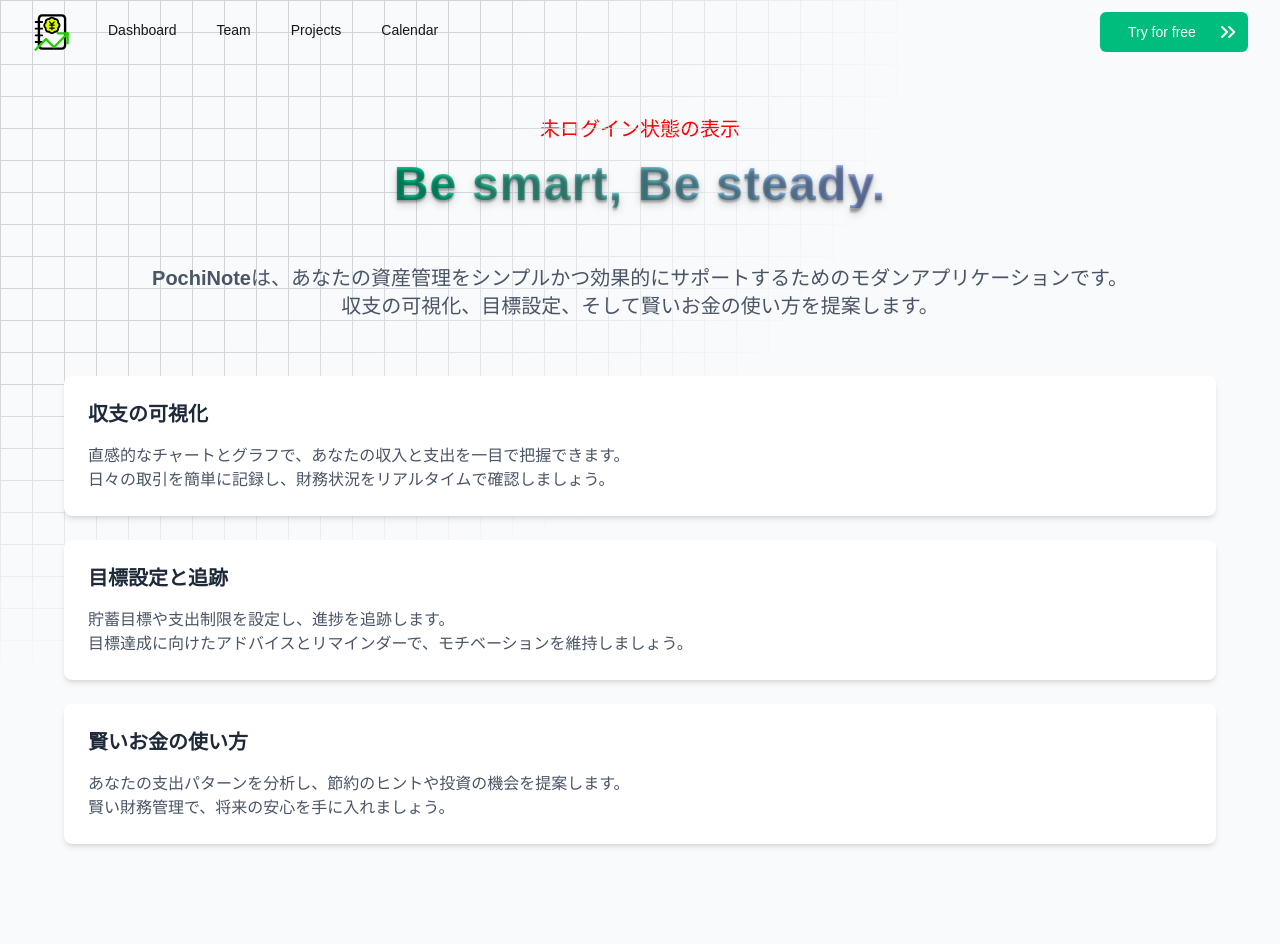
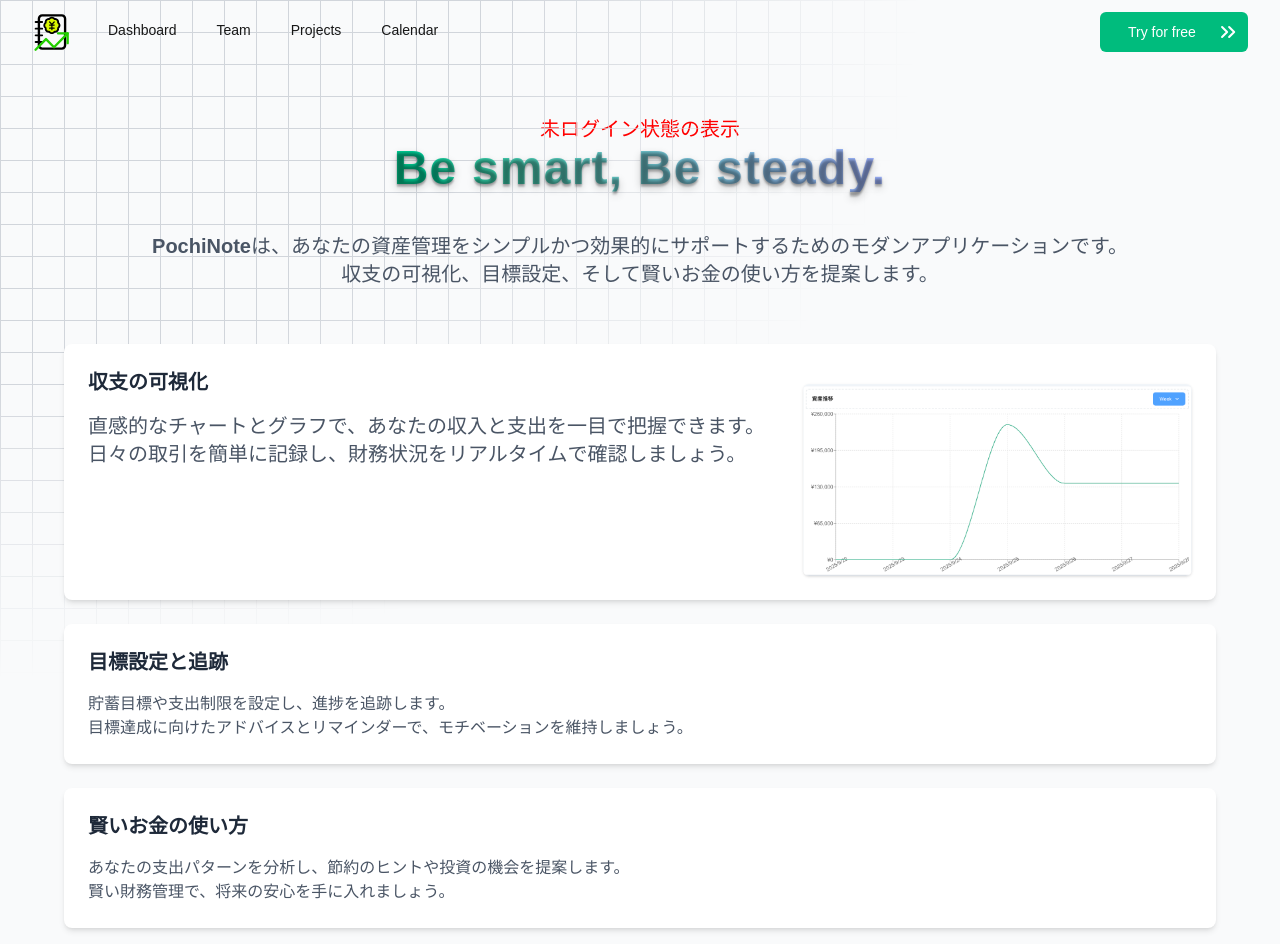
Before and after one commit to I-Dieod/PochiNote, a Next.js app: page / in a window 1280 px wide. Built offline with nearby package versions, Linux system fonts and the light colour scheme.

Commit message:
Update layout of index

```diff
--- a/src/app/page.tsx
+++ b/src/app/page.tsx
@@ -1,9 +1,8 @@
 // src/app/page.tsx
 
-// TODO: releaseブランチのコンソールログは全て削除すること
 "use client";
 
-import { useEffect } from "react";
+import { useEffect, useState } from "react";
 import { useAtom } from "jotai";
 
 import SideBar from "@/components/Home/SideBar";
@@ -14,22 +13,28 @@ import TransactionTable from "@/components/Home/TransactionTable";
 
 import { isLogedInAtom } from "@/atoms/auth/auth.atom";
 import { dropdownOpenAtom } from "@/atoms/BalanceChart.atom";
+import { showSelectorLoginOrSignupAtom } from "@/atoms/NavBar.atom";
 
 export default function Home() {
     const [isLogedIn, setIsLogedIn] = useAtom(isLogedInAtom);
     const [dropdownOpen, setDropdownOpen] = useAtom(dropdownOpenAtom);
+
+    const [showSelectorLoginOrSignup, setShowSelectorLoginOrSignup] = useAtom(showSelectorLoginOrSignupAtom);
 
     // デバッグ用ログ
     useEffect(() => {
         console.log("Page rendered with isLogedIn:", isLogedIn);
     }, [isLogedIn]);
 
-  //setIsLogedIn(false); // TODO: release時に削除
+    //setIsLogedIn(false); // release時に削除
     console.log("Home component rendering, isLogedIn:", isLogedIn);
 
     // モーダル外クリックで閉じる
-  const handleBGClick = () => {
+    const handleDropdownBGClick = () => {
         setDropdownOpen(false);
+    }
+    const handleSelectorLoginOrSignupBGClick = () => {
+        setShowSelectorLoginOrSignup(false);
     }
 
     return (
@@ -38,7 +43,7 @@ export default function Home() {
                 <div
                     id="Screen"
                     className="gap-4 min-h-screen items-center justify-center"
-          onClick={handleBGClick}
+                    onClick={handleDropdownBGClick}
                 >
                     <div id="Main-container" className="flex">
                         <div id="SideBar-Container">
@@ -56,7 +61,9 @@ export default function Home() {
                     </div>
                 </div>
             ) : (
-        <div className="min-h-screen w-full bg-[#f9fafb] relative">
+                <div
+                    className="min-h-screen w-full bg-[#f9fafb] relative"
+                >
                     {/* Diagonal Fade Grid Background - Top Left */}
                     <div
                         className="absolute inset-0 z-0"
@@ -76,10 +83,15 @@ export default function Home() {
                     <div id="NavBar-Container">
                         <NavBar />
                     </div>
+                    {/* TODO:releaseブランチでは消す */}
                     <p style={{ color: 'red', fontSize: '20px', textAlign: 'center', marginTop: '50px' }}>
                         未ログイン状態の表示
                     </p>
-          <div id="Main-Container" className="flex flex-col items-center justify-top h-screen relative z-10 px-4">
+                    <div
+                        id="Main-Container"
+                        className="flex flex-col items-center justify-top h-screen relative z-10 px-4"
+                        onClick={handleSelectorLoginOrSignupBGClick}
+                    >
                         <div id="catch-phrase" className="h-20 mb-4 flex items-center justify-center">
                             <h1 className="text-6xl md:text-5xl font-bold font-stretch-expanded tracking-wide text-shadow-lg/20 bg-linear-65 from-emerald-400 to-indigo-300 bg-clip-text text-transparent">
                                 Be smart, Be steady.
@@ -93,12 +105,19 @@ export default function Home() {
                         </div>
                         <div id="feature-cards" className="flex flex-col gap-6 mb-8 w-full max-w-6xl">
                             {/* Feature Card 1 */}
-              <div className="bg-white rounded-lg shadow-md p-6 hover:shadow-xl transition-shadow duration-300">
+                            <div className="flex justify-between bg-white rounded-lg shadow-md p-6 hover:shadow-xl transition-shadow duration-300">
+                                <div className="flex-col">
                                     <h2 className="text-xl font-semibold mb-4 text-gray-800">収支の可視化</h2>
-                <p className="text-gray-600">
+                                    <p className="text-gray-600 text-xl">
                                         直感的なチャートとグラフで、あなたの収入と支出を一目で把握できます。<br />
                                         日々の取引を簡単に記録し、財務状況をリアルタイムで確認しましょう。
                                     </p>
+                                </div>
+                                <img
+                                    src="/feature-visualization.png"
+                                    alt="収支の可視化"
+                                    className="h-48 mt-4 rounded-md shadow-sm"
+                                />
                             </div>
                             {/* Feature Card 2 */}
                             <div className="bg-white rounded-lg shadow-md p-6 hover:shadow-xl transition-shadow duration-300">
```
Also changed, not shown: public/feature-visualization.png (added). Lines whose indentation alone changed are shown as unchanged.
